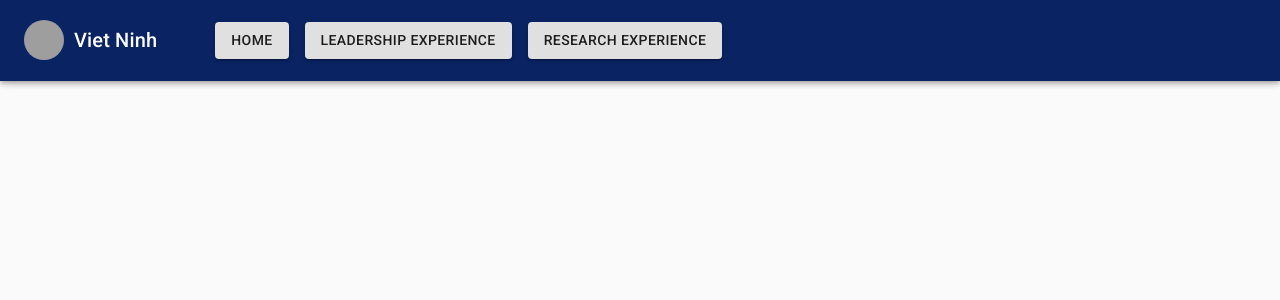
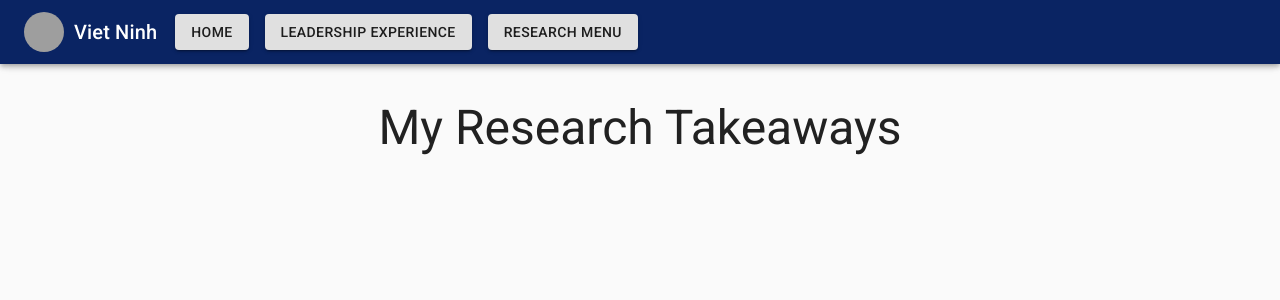
Before and after one commit to viet-ninh/Website, a React (Create React App) app: page /#/takeaway in a window 1280 px wide. Shown: the top 300 px of the page. Built offline with nearby package versions, Linux system fonts and the light colour scheme; grey boxes are pictures that could not be loaded.

Commit message:
Setting up more pages for research experience

```diff
--- a/src/App.jsx
+++ b/src/App.jsx
@@ -1,6 +1,6 @@
-import React from 'react';
-import { HashRouter as Router, Route, Routes, Link } from 'react-router-dom';
-import { Typography, AppBar,CssBaseline, Toolbar, Container, Button, Avatar, Divider } from '@material-ui/core';
+import React, { useState } from 'react';
+import { HashRouter as Router, Route, Routes, Link} from 'react-router-dom';
+import { Typography, AppBar,CssBaseline, Toolbar, Container, Button, Avatar, Menu, MenuItem } from '@material-ui/core';
 
 import useStyles from './css/App';
 
@@ -9,12 +9,25 @@ import profile from "./static/images/profile.jpg";
 import VSA from './VSA';
 import Home from './Home';
 import Research from './Research';
-/*
-To change the icon look at material-ui's icons
-*/
+import Opportunity from './Opportunity';
+import Takeaway from './Takeaway';
 
 const App = () => {
   const classes = useStyles();
+
+  const [anchorEl, setAnchorEl] = useState(null);
+
+  const handleClick = (event) => {
+    setAnchorEl(event.currentTarget);
+  };
+
+  const handleClose = () => {
+    setAnchorEl(null);
+  };
+
+  const handleMenuItemClick = () => {
+    handleClose();
+  }
 
   return (
     <Router>
@@ -22,35 +35,48 @@ const App = () => {
       <Container>
       <AppBar className={classes.navbar}>
       <Toolbar>
-            <Avatar alt="Viet Ninh" src={profile} sx={{ width: 56, height: 56 }} />
-            <Typography variant="h6" style={{ padding: "10px" }}>
+        <Avatar alt="Viet Ninh" src={profile} sx={{width: 56, height: 56}}/>
+        <Typography variant='h6' style={{padding: "10px"}}>
           Viet Ninh
         </Typography>
-            <nav>
-              <ul>
-                <Button variant="contained" component={Link} to="/" style={{margin: "8px 8px 8px 8px"}}>
+
+        <Button variant="contained" component={Link} to="/" style={{ margin: '8px 8px 8px 8px' }}>
           Home
         </Button>
-                <Button variant="contained" component={Link} to="/vsa" style={{margin: "8px 8px 8px 8px"}}>
+        <Button variant="contained" component={Link} to="/vsa" style={{ margin: '8px 8px 8px 8px' }}>
           Leadership Experience
         </Button>
-                <Button variant="contained" component={Link} to="/research" style={{margin: "8px 8px 8px 8px"}}>
+
+        <div>
+          <Button variant="contained" onClick={handleClick} style={{ margin: '8px 8px 8px 8px' }}>
+            Research Menu
+          </Button>
+          <Menu anchorEl={anchorEl} open={Boolean(anchorEl)} onClose={handleClose}>
+            <MenuItem onClick={() => handleMenuItemClick()} component={Link} to="/opportunity">
+              Research Opportunity
+            </MenuItem>
+            <MenuItem onClick={() => handleMenuItemClick()} component={Link} to="/research">
               Research Experience
-                </Button>
-              </ul>
-            </nav>
+            </MenuItem>
+            <MenuItem onClick={() => handleMenuItemClick()} component={Link} to="/takeaway">
+              Research Takeaway
+            </MenuItem>
+          </Menu>
+        </div>
       </Toolbar>
     </AppBar>
         <main>
           {/* Navigation Links */}
           <div>
-            {/* Routing */}
             <br/>
             <br/>
             <br/>
             <br/>
             <br/>
+            {/* Routing */}
             <Routes>
+              <Route path="/takeaway" element={<Takeaway />} />
+              <Route path="/opportunity" element={<Opportunity />} />
               <Route path="/research" element={<Research />} />
               <Route path="/vsa" element={<VSA />} />
               <Route path="/" element={<Home />} />
@@ -61,48 +87,4 @@ const App = () => {
     </Router>
   );
 };
-
-  // return (
-  //   <>
-  //     <CssBaseline/>
-  //       <AppBar position="relative" className={classes.navbar}>
-  //         <Toolbar>
-  //             <Avatar alt="Viet Ninh" src={profile} sx={{ width: 56, height: 56 }} />
-  //               <Typography variant = "h6" style={{padding: "10px"}}>
-  //                 Viet Ninh
-  //               </Typography>
-  //             </Toolbar>
-  //       </AppBar>
-  //     <main>
-  //       <div className='classes.container'>
-  //         <Container maxWidth="sm">
-  //           <Typography variant="h2" align="center" color="textPrimary" gutterBottom>
-  //             Hello!
-  //           </Typography>
-  //           <Typography variant="h6" align="center" color="textSecondary" paragraph>
-  //           I am Viet Ninh, and I am a software engineer
-  //           </Typography>
-  //           <div>
-
-  //             <Grid container spacing={2} justifyContent='center'>
-  //               <Grid item>
-  //                 <Button variant="contained" href='tel:4027709505'>
-  //                   Call Me
-  //                 </Button>
-  //               </Grid>
-  //               <Grid item>
-  //                 <Button variant="outlined" color="primary" href='mailto:vietquocninh@gmail.com'>
-  //                   Email Me
-  //                 </Button>
-  //               </Grid>
-  //             </Grid>
-
-  //           </div>
-  //         </Container>
-
-  //       </div>
-  //     </main>
-  //   </>
-  // )
-
 export default App;
--- /dev/null
+++ b/src/Opportunity.jsx
@@ -0,0 +1,14 @@
+import React from 'react';
+import { Typography, Container } from '@material-ui/core';
+
+const Opportunity = () => {
+  return(
+    <Container>
+      <Typography variant="h3" align="center" gutterBottom>
+        My Research Opportunity
+      </Typography>
+    </Container>
+  );
+};
+
+export default Opportunity;
--- /dev/null
+++ b/src/Takeaway.jsx
@@ -0,0 +1,14 @@
+import React from 'react';
+import { Typography, Container } from '@material-ui/core';
+
+const Takeaway = () => {
+  return(
+    <Container>
+      <Typography variant="h3" align="center" gutterBottom>
+        My Research Takeaways
+      </Typography>
+    </Container>
+  );
+};
+
+export default Takeaway;
--- a/src/VSA.jsx
+++ b/src/VSA.jsx
@@ -1,5 +1,5 @@
 import React from 'react';
-import { Typography, Grid, Container, Button } from '@material-ui/core';
+import { Typography, Container } from '@material-ui/core';
 import vsa_gbm from './static/vsa_images/VSA_Food_GBM.JPG';
 import vsa_folk from './static/vsa_images/VSA_Folk_Games.JPG';
 
```
Lines whose indentation alone changed are shown as unchanged.
